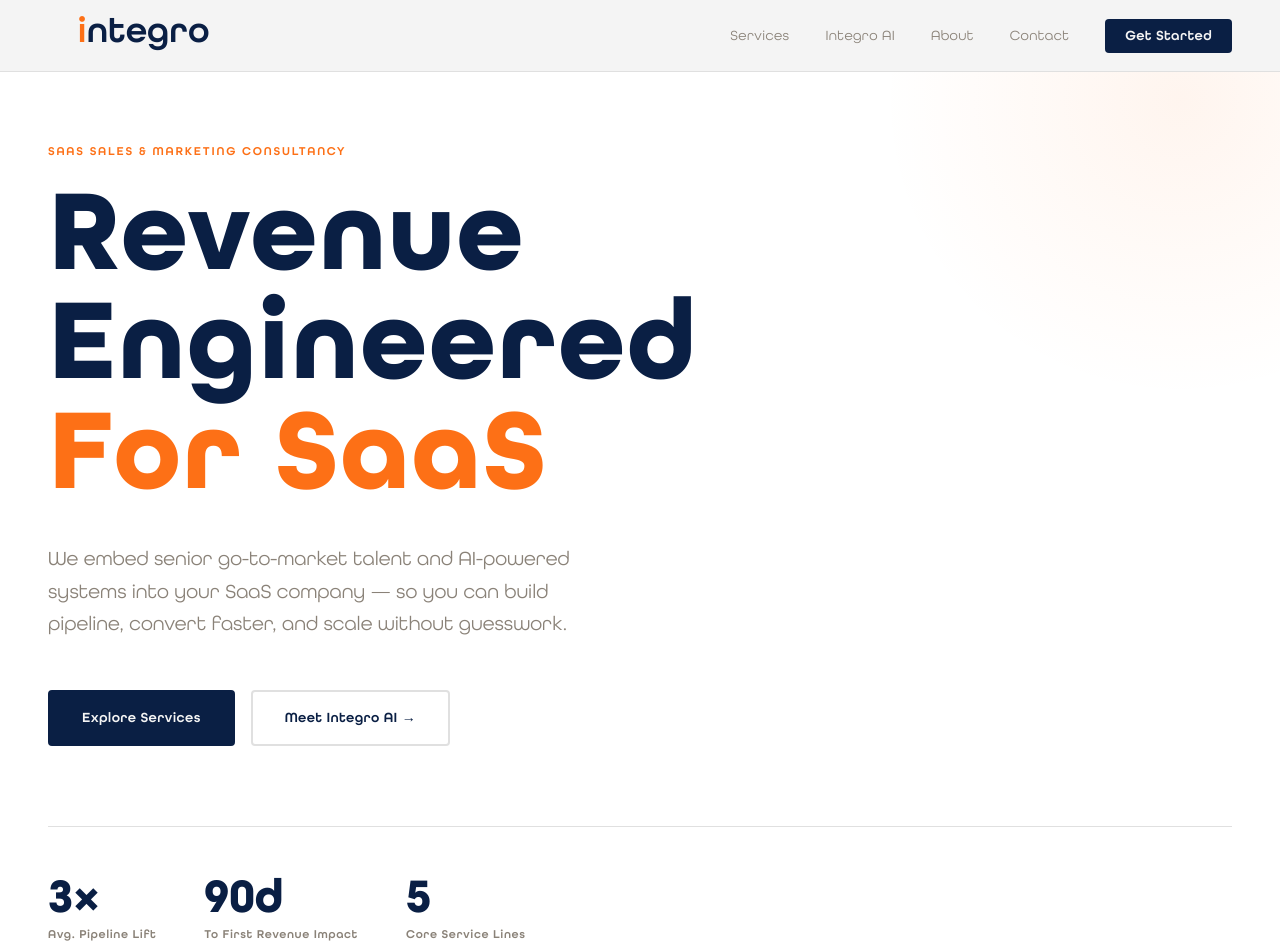
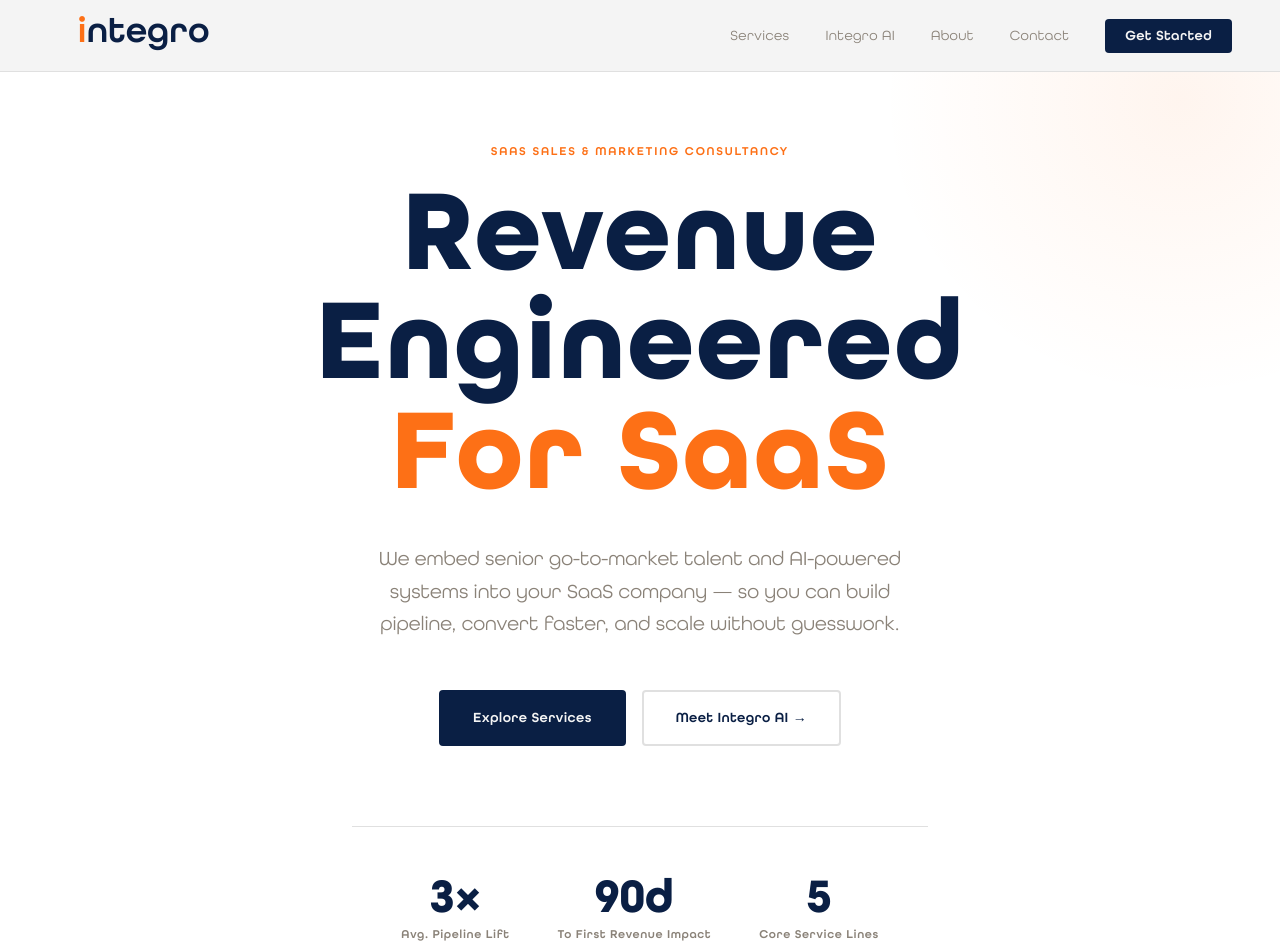
Before and after one commit to ja1barra/integro-website, a Next.js app: page / in a window 1280 px wide. Shown: the top 952 px of the page. Built offline with nearby package versions, Linux system fonts and the light colour scheme.

Commit message:
Center hero section content on homepage
https://claude.ai/code/session_012T45Qhjrr5QsnMKezXE7MT

```diff
--- a/app/page.tsx
+++ b/app/page.tsx
@@ -53,18 +53,18 @@ export default function Home() {
   return (
     <>
       {/* ── HERO ── */}
-      <section className="min-h-screen flex flex-col justify-center pt-36 pb-20 px-12 max-md:px-6 relative overflow-hidden">
+      <section className="min-h-screen flex flex-col items-center justify-center text-center pt-36 pb-20 px-12 max-md:px-6 relative overflow-hidden">
         <div className="absolute top-[-200px] right-[-200px] w-[600px] h-[600px] rounded-full pointer-events-none bg-[radial-gradient(circle,rgba(253,112,22,0.07)_0%,transparent_70%)]" />
         <p className="font-mono text-xs tracking-[0.15em] uppercase text-orange mb-6">
           SaaS Sales &amp; Marketing Consultancy
         </p>
-        <h1 className="font-display text-[clamp(64px,9vw,140px)] leading-[0.95] tracking-[0.01em] max-w-4xl">
+        <h1 className="font-display text-[clamp(64px,9vw,140px)] leading-[0.95] tracking-[0.01em]">
           Revenue<br />Engineered<br /><span className="text-orange">For SaaS</span>
         </h1>
         <p className="mt-8 text-[clamp(16px,1.8vw,20px)] font-light text-mid max-w-xl leading-relaxed">
           We embed senior go-to-market talent and AI-powered systems into your SaaS company — so you can build pipeline, convert faster, and scale without guesswork.
         </p>
-        <div className="flex flex-wrap gap-4 mt-12">
+        <div className="flex flex-wrap justify-center gap-4 mt-12">
           <Link
             href="/services"
             className="bg-ink text-cream px-8 py-4 rounded text-sm font-mono tracking-wide border-2 border-ink hover:bg-orange hover:border-orange hover:text-nearblack transition-all duration-200 hover:-translate-y-0.5"
@@ -78,7 +78,7 @@ export default function Home() {
             Meet Integro AI →
           </Link>
         </div>
-        <div className="flex flex-wrap gap-12 mt-20 pt-12 border-t border-warm">
+        <div className="flex flex-wrap justify-center gap-12 mt-20 pt-12 border-t border-warm w-full max-w-xl">
           {[
             { num: '3×', label: 'Avg. Pipeline Lift' },
             { num: '90d', label: 'To First Revenue Impact' },
```
